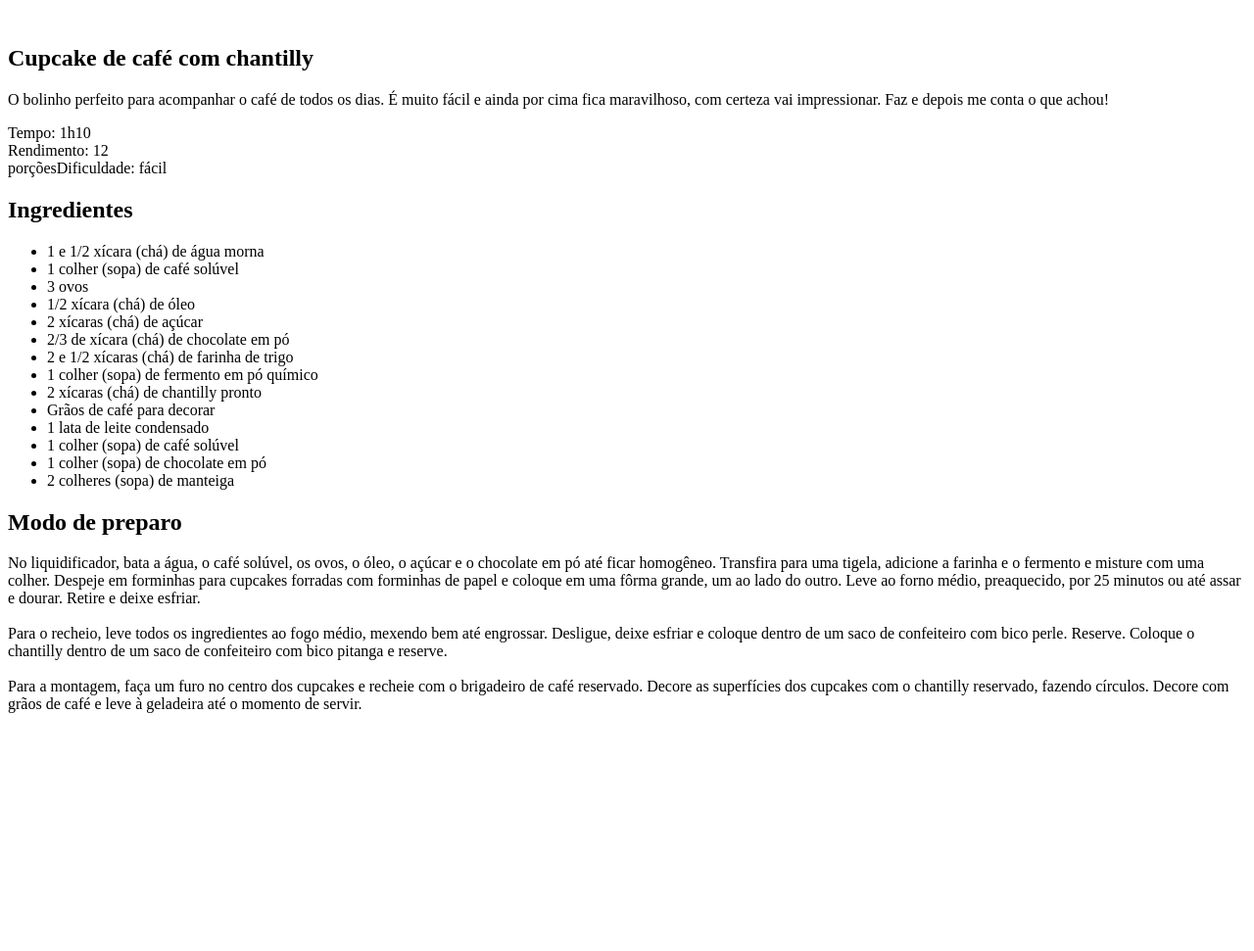
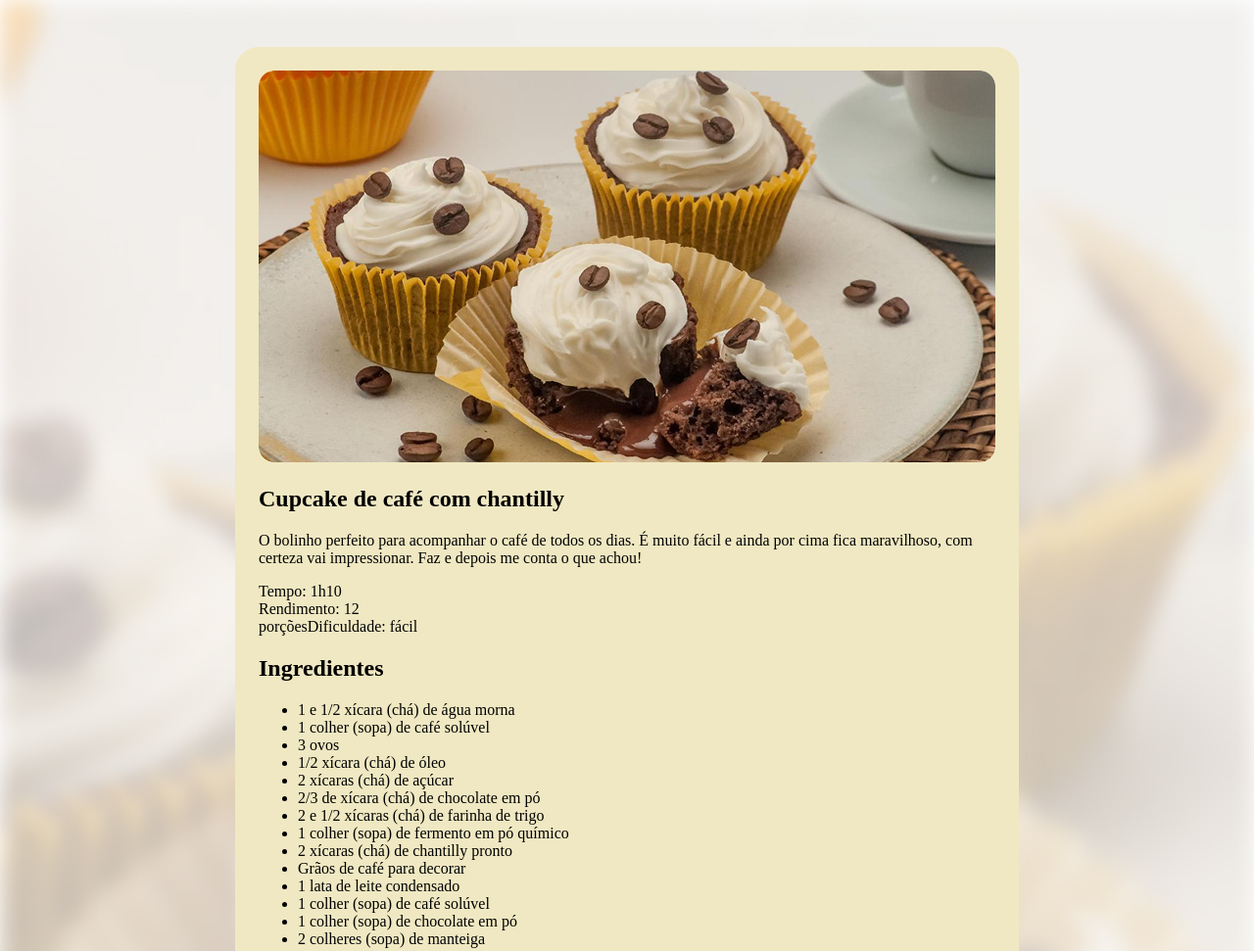
Before and after one commit to matheusgrigoleto/recipe-page, a plain HTML site: page index.html in a window 1280 px wide. Shown: the top 971 px of the page at 98% size. Before the commit the page ends 800 px from the top, so only its background shows below. Drawn offline with Linux system fonts and the light colour scheme.

Commit message:
Adição de imagens de fundo e centralização de elementos

```diff
--- a/index.html
+++ b/index.html
@@ -4,10 +4,12 @@
   <meta charset="UTF-8">
   <meta name="viewport" content="width=device-width, initial-scale=1.0">
   <title>Document</title>
+
+  <link rel="stylesheet" href="style.css">
 </head>
 <body>
   <div id="page">
-    <img src="" alt="">
+    <img src="./assets/cupcake.jpg" alt="Imagem de um Cupcake">
     <main>
       <section id="about">
         <h1>Cupcake de café com chantilly</h1>
--- /dev/null
+++ b/style.css
@@ -0,0 +1,17 @@
+body{
+  background-image: url(assets/bgImage.jpg);
+  background-size: cover;
+}
+
+#page{
+  box-sizing: border-box;
+  width: 800px;
+  padding: 24px;
+  background-color: #F0E8C2;
+  border-radius: 24px;
+  margin: 48px auto;
+}
+
+img {
+  border-radius: 16px;
+}
```
Also changed, not shown: assets/bgImage.jpg (added), assets/cupcake.jpg (added).
